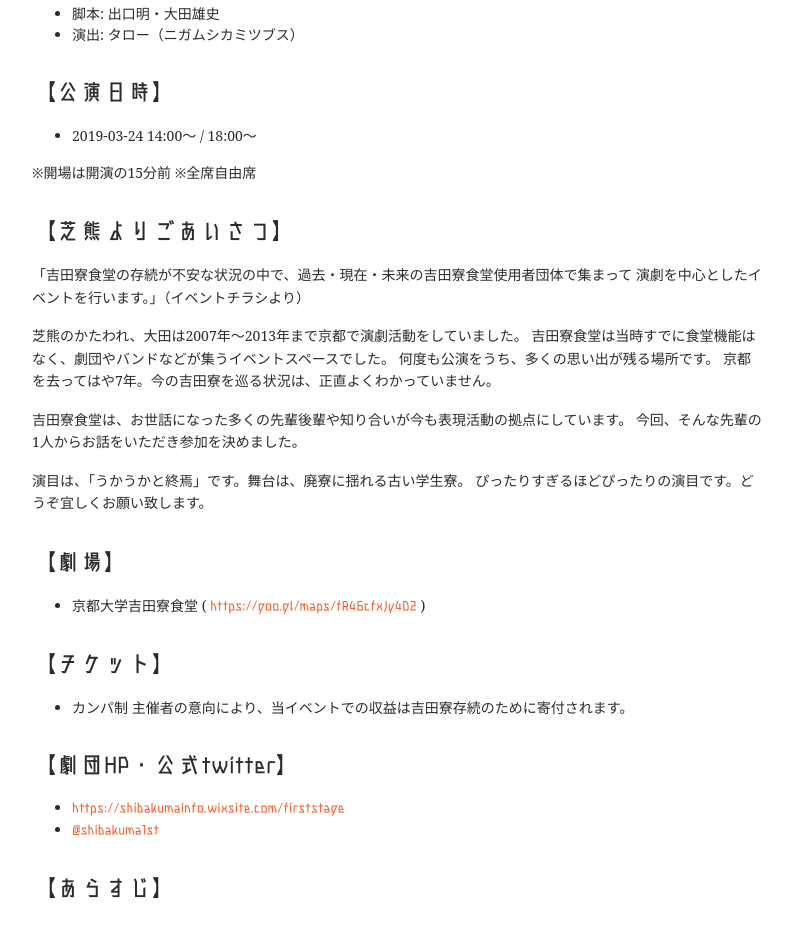
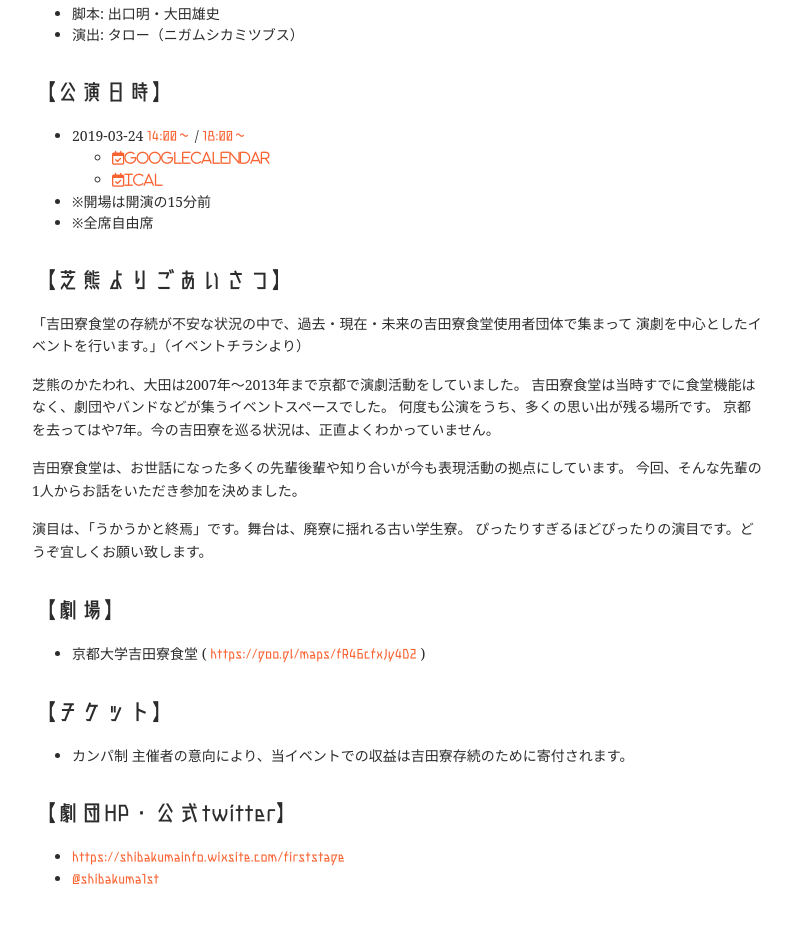
Before and after one commit to ngmsh/ngmsh.github.io, a plain HTML site: page next/index.html in a window 1280 px wide. Shown: the part 796-1721 px from the top of the page, without its empty margins (243-1035 px from the left). Drawn offline with nearby package versions, Linux system fonts and the light colour scheme; some packages are replaced by stand-ins of ours.

Commit message:
publish by circleci

```diff
--- a/next/index.html
+++ b/next/index.html
@@ -136,11 +136,15 @@
 <h4 id="公演日時">【公演日時】</h4>
 
 <ul>
-<li>2019-03-24 14:00〜 / 18:00〜</li>
+<li>2019-03-24 <a href="https://calendar.google.com/calendar/event?action=TEMPLATE&amp;tmeid=XzY4cGo4ZDlpNmNya2NiYTE3MHJrY2I5azZvbzRhYjlvODUxNDJiOWs2a28zMmMyMzg4c2pnZ2k1Nm8gbHVtZ3Jkamp1cTZlcjA4Zjh1c2hha3V2bGtAZw&amp;tmsrc=lumgrdjjuq6er08f8ushakuvlk@group.calendar.google.com&amp;catt=false&amp;pprop=HowCreated:DUPLICATE&amp;hl=ja&amp;scp=ONE">14:00〜</a> / <a href="https://calendar.google.com/calendar/event?action=TEMPLATE&amp;tmeid=XzZsMWo4Z2ExOG9zajZiYTE2dDEzMGI5azYxMjNhYmEyODUxMzZiYTU2OHFqNmRwbjZkMTM4aDFrOGsgbHVtZ3Jkamp1cTZlcjA4Zjh1c2hha3V2bGtAZw&amp;tmsrc=lumgrdjjuq6er08f8ushakuvlk@group.calendar.google.com&amp;catt=false&amp;pprop=HowCreated:DUPLICATE&amp;hl=ja&amp;scp=ONE">18:00〜</a>
+
+<ul>
+<li><a href="https://calendar.google.com/calendar/embed?src=lumgrdjjuq6er08f8ushakuvlk%40group.calendar.google.com&amp;ctz=Asia%2FTokyo&amp;dates=2019-03-01%F22019-03-31"><i class="fa fa-calendar-check-o" aria-hidden="true">GoogleCalendar</i></a></li>
+<li><a href="https://calendar.google.com/calendar/ical/lumgrdjjuq6er08f8ushakuvlk%40group.calendar.google.com/public/basic.ics"><i class="fa fa-calendar-check-o" aria-hidden="true">iCal</i></a></li>
+</ul></li>
+<li>※開場は開演の15分前</li>
+<li>※全席自由席</li>
 </ul>
-
-<p>※開場は開演の15分前
-※全席自由席</p>
 
 <h4 id="芝熊よりごあいさつ">【芝熊よりごあいさつ】</h4>
 
```
